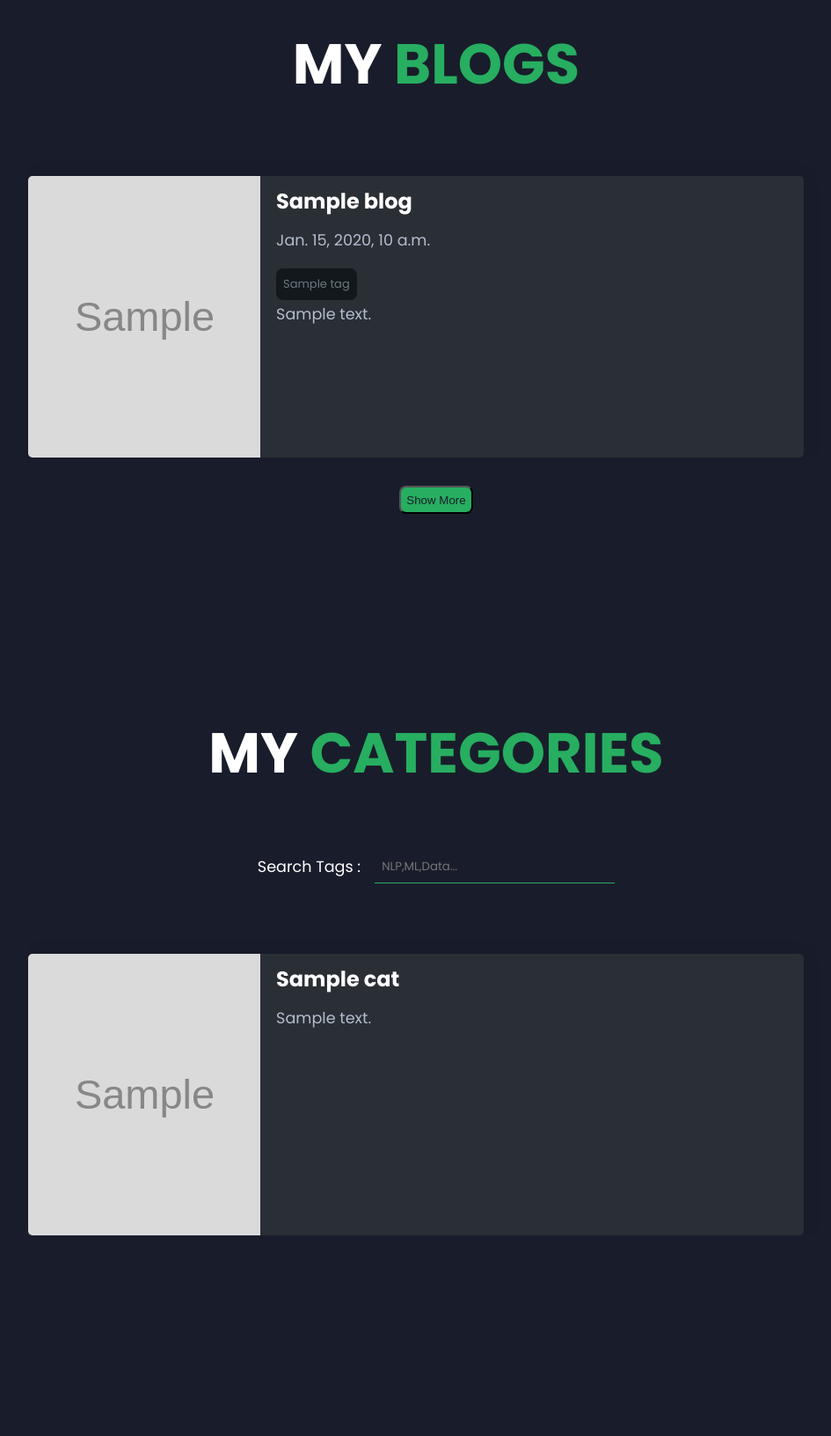
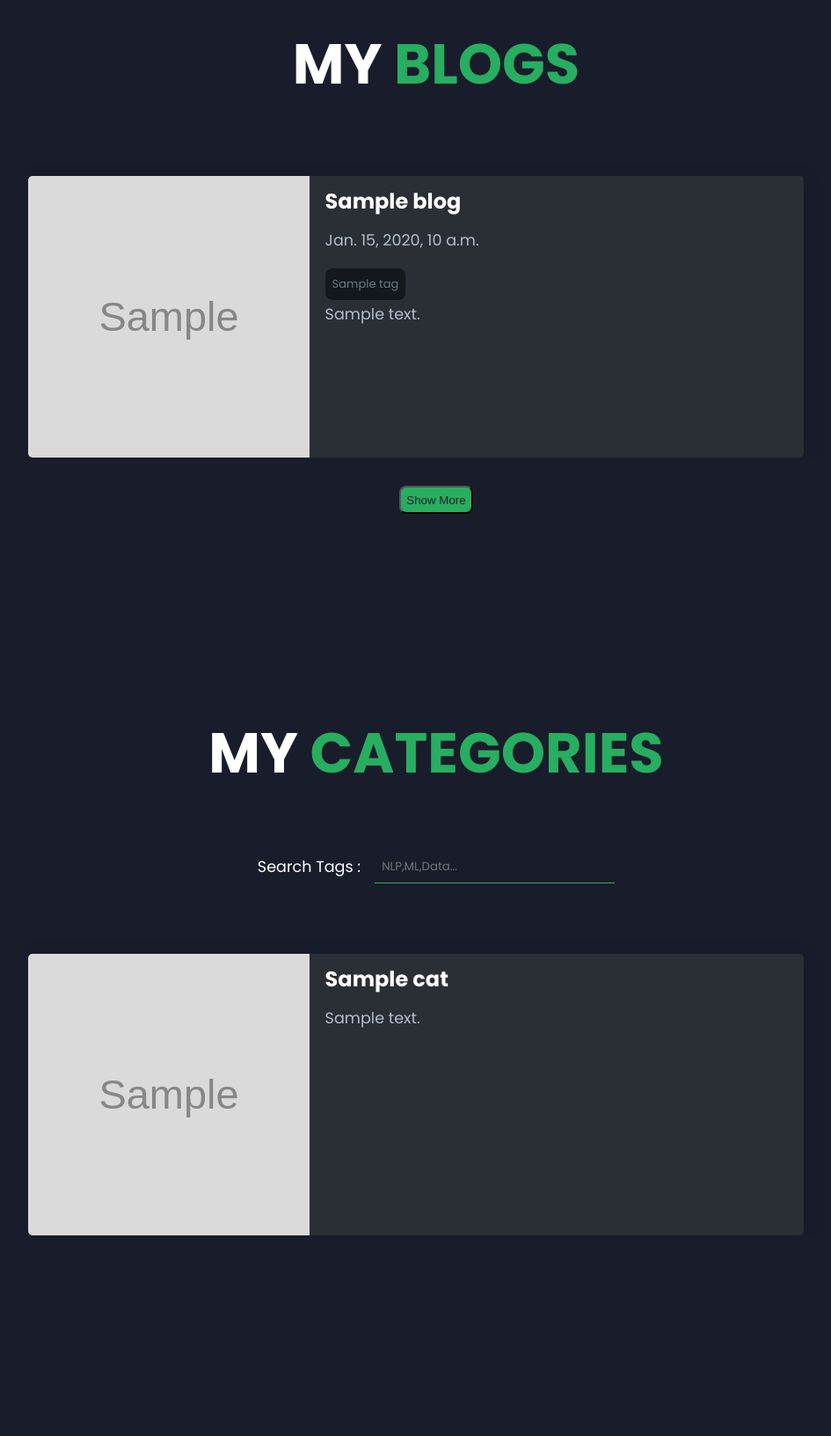
Before and after one commit to juspreet51/BlogWebsite, a Django app: template home/templates/home.html in a window 1280 px wide. Shown: the part 3204-4836 px from the top of the page at 88% size, without its empty margins (144-1089 px from the left). Run offline with Django 4.2, Linux system fonts and the light colour scheme; the template is opened without the code that fills it: most values are stand-ins (such as "Sample title", 1, 10 or a date in 2020); grey boxes marked "Sample" are stand-in pictures; some libraries are stand-ins or nearby versions.

Commit message:
changed all blog image property

```diff
--- a/home/static/css/styles.css
+++ b/home/static/css/styles.css
@@ -766,8 +766,8 @@ header {
 }
 
 .blogs .blog img {
-  width: 30%;
-  object-fit: cover;
+  width: 20rem;
+  height: 100%;
   filter: grayscale(100%);
   transition: all 0.4s ease-in-out;
 
```
